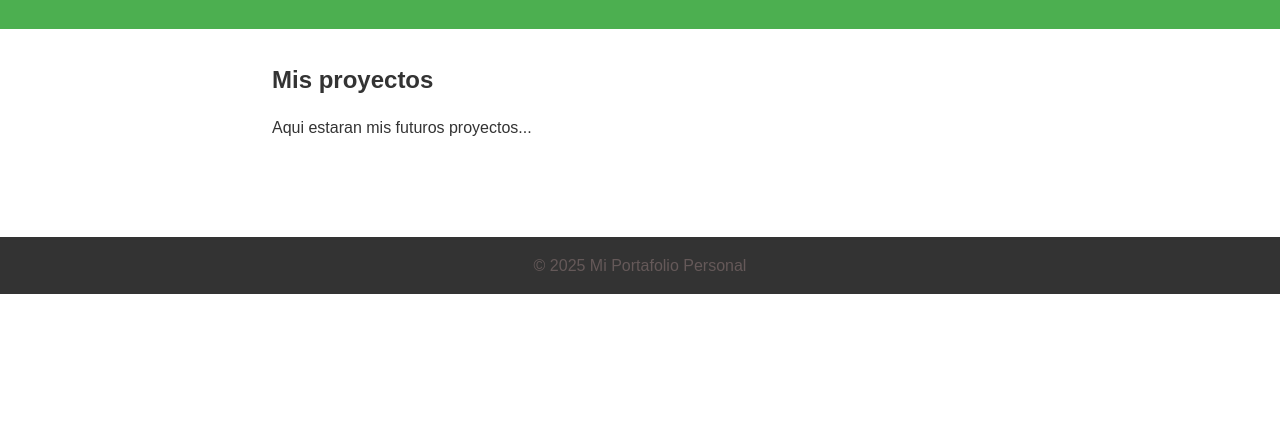
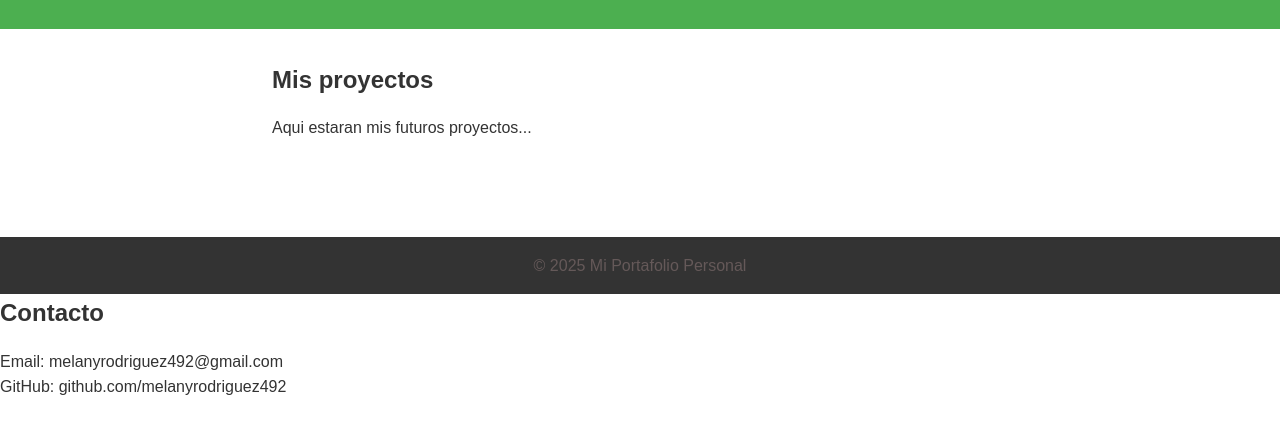
Before and after one commit to melanyrodriguez492-tech/mi-portafolio, a plain HTML site: page index.html in a window 1280 px wide. Shown: the part 112-546 px from the top of the page. Drawn offline with Linux system fonts and the light colour scheme.

Commit message:
Agregar seccion del contacto

```diff
--- a/index.html
+++ b/index.html
@@ -23,6 +23,12 @@
         <p>&copy; 2025 Mi Portafolio Personal </p>
     </footer>
 
+    <section id="contacto">
+        <h2>Contacto</h2>
+        <p>Email: melanyrodriguez492@gmail.com</p>
+        <p>GitHub: github.com/melanyrodriguez492</p>
+    </section>
+
     <script src="script.js"></script>
 </body>
 </html>
```
